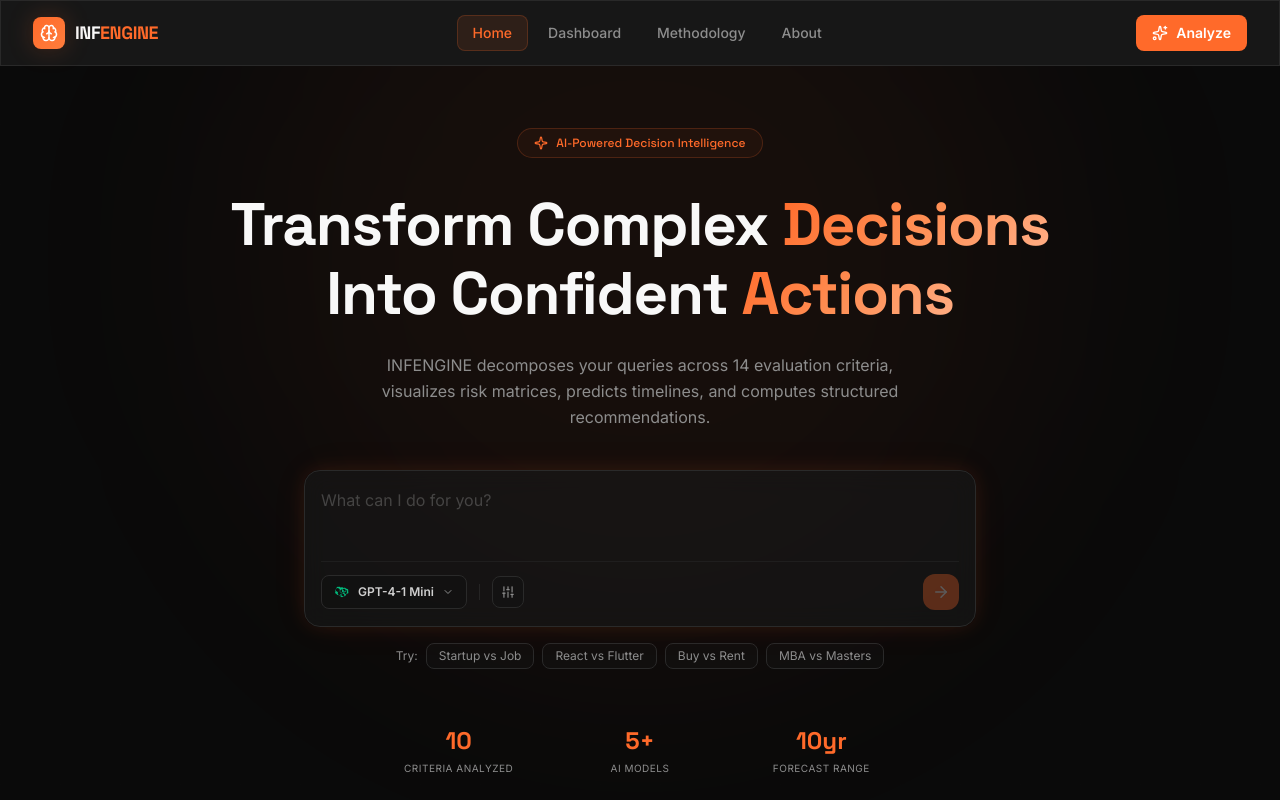
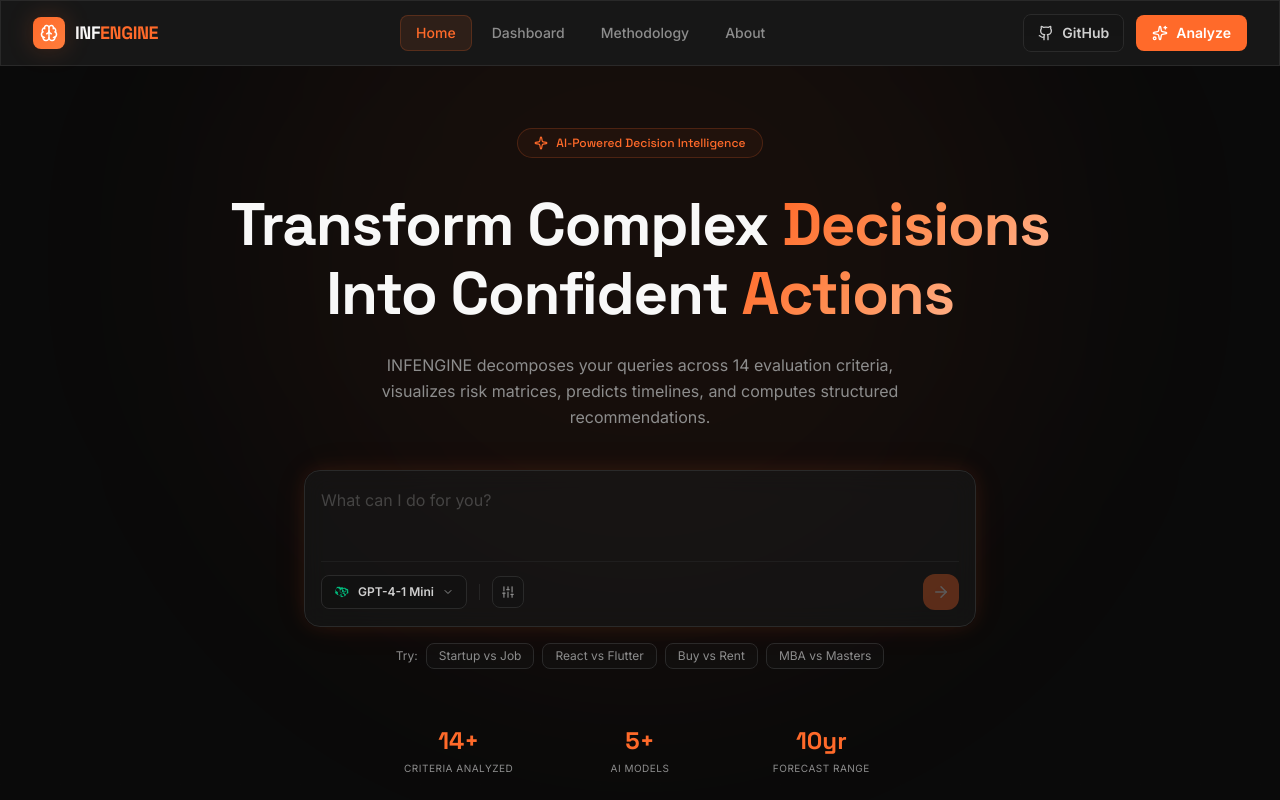
Before and after one commit to jaymore4501/INFENGINE, a Next.js app: page / in a window 1280 px wide. Shown: the top 800 px of the page. Built offline with nearby package versions, Linux system fonts and the light colour scheme.

Commit message:
feat: add GitHub repo button in Navbar header and clean up footer style

```diff
--- a/src/app/about/page.tsx
+++ b/src/app/about/page.tsx
@@ -246,7 +246,7 @@ function ContactSection() {
             <ExternalLink className="h-3 w-3" />
           </a>
 
-          <p className="text-xs text-text-muted italic">
+          <p className="text-xs text-text-muted">
             ⭐ Please support the project by leaving a star on GitHub!
           </p>
         </div>
--- a/src/app/page.tsx
+++ b/src/app/page.tsx
@@ -458,7 +458,7 @@ function HeroSection() {
           className="mt-14 grid grid-cols-3 gap-8 max-w-lg mx-auto"
         >
           {[
-            { value: '10', label: 'Criteria Analyzed' },
+            { value: '14+', label: 'Criteria Analyzed' },
             { value: '5+', label: 'AI Models' },
             { value: '10yr', label: 'Forecast Range' },
           ].map((stat) => (
--- a/src/components/layout/Footer.tsx
+++ b/src/components/layout/Footer.tsx
@@ -1,4 +1,4 @@
-import { Brain, Globe, Heart } from 'lucide-react';
+import { Brain } from 'lucide-react';
 import Link from 'next/link';
 
 export default function Footer() {
@@ -47,26 +47,30 @@ export default function Footer() {
             <ul className="space-y-2.5">
               {['Next.js 15', 'React 19', 'TypeScript', 'Tailwind CSS', 'Framer Motion'].map((tech) => (
                 <li key={tech} className="text-sm text-text-muted">{tech}</li>
-              ))}
+               ))}
             </ul>
           </div>
         </div>
 
         <div className="mt-12 pt-8 border-t border-border flex flex-col sm:flex-row items-center justify-between gap-4">
-          <p className="text-xs text-text-muted flex items-center gap-1">
-            Built with <Heart className="h-3 w-3 text-danger fill-danger" /> using Next.js &amp; AI
+          <p className="text-xs text-text-muted leading-relaxed">
+            Empowering strategic decisions through multi-dimensional AI intelligence.
           </p>
           <div className="flex items-center gap-4">
             <a
-              href="https://github.com"
+              href="https://github.com/jaymore4501/INFENGINE.git"
               target="_blank"
               rel="noopener noreferrer"
-              className="text-text-muted hover:text-text-primary transition-colors"
+              className="text-text-muted hover:text-primary transition-colors"
+              title="GitHub Repository"
             >
-              <Globe className="h-4 w-4" />
+              <svg className="h-4.5 w-4.5" viewBox="0 0 24 24" fill="none" stroke="currentColor" strokeWidth="2" strokeLinecap="round" strokeLinejoin="round">
+                <path d="M15 22v-4a4.8 4.8 0 0 0-1-3.5c3 0 6-2 6-5.5.08-1.25-.27-2.48-1-3.5.28-1.15.28-2.35 0-3.5 0 0-1 0-3 1.5-2.64-.5-5.36-.5-8 0C6 2 5 2 5 2c-.3 1.15-.3 2.35 0 3.5A5.403 5.403 0 0 0 4 9c0 3.5 3 5.5 6 5.5-.39.49-.68 1.05-.85 1.65-.17.6-.22 1.23-.15 1.85v4" />
+                <path d="M9 18c-4.51 2-5-2-7-2" />
+              </svg>
             </a>
             <span className="text-xs text-text-muted">
-              © {new Date().getFullYear()} INFENGINE
+              © {new Date().getFullYear()} INFENGINE. All rights reserved.
             </span>
           </div>
         </div>
--- a/src/components/layout/Navbar.tsx
+++ b/src/components/layout/Navbar.tsx
@@ -62,14 +62,28 @@ export default function Navbar() {
             })}
           </div>
 
-          {/* CTA */}
+          {/* CTA & Repo */}
+          <div className="hidden md:flex items-center gap-3">
+            <a
+              href="https://github.com/jaymore4501/INFENGINE.git"
+              target="_blank"
+              rel="noopener noreferrer"
+              className="flex items-center gap-2 rounded-lg border border-border bg-surface/30 px-3.5 py-2 text-sm font-semibold text-text-secondary hover:border-primary/30 hover:text-primary transition-all active:scale-95"
+            >
+              <svg className="h-4 w-4" viewBox="0 0 24 24" fill="none" stroke="currentColor" strokeWidth="2" strokeLinecap="round" strokeLinejoin="round">
+                <path d="M15 22v-4a4.8 4.8 0 0 0-1-3.5c3 0 6-2 6-5.5.08-1.25-.27-2.48-1-3.5.28-1.15.28-2.35 0-3.5 0 0-1 0-3 1.5-2.64-.5-5.36-.5-8 0C6 2 5 2 5 2c-.3 1.15-.3 2.35 0 3.5A5.403 5.403 0 0 0 4 9c0 3.5 3 5.5 6 5.5-.39.49-.68 1.05-.85 1.65-.17.6-.22 1.23-.15 1.85v4" />
+                <path d="M9 18c-4.51 2-5-2-7-2" />
+              </svg>
+              GitHub
+            </a>
             <Link
               href="/"
-            className="hidden md:flex items-center gap-2 rounded-lg bg-primary px-4 py-2 text-sm font-semibold text-white transition-all hover:bg-primary-hover hover:shadow-lg hover:shadow-primary/20 active:scale-95"
+              className="flex items-center gap-2 rounded-lg bg-primary px-4 py-2 text-sm font-semibold text-white transition-all hover:bg-primary-hover hover:shadow-lg hover:shadow-primary/20 active:scale-95"
             >
               <Sparkles className="h-4 w-4" />
               Analyze
             </Link>
+          </div>
 
           {/* Mobile menu button */}
           <MobileMenu pathname={pathname} />
@@ -102,6 +116,20 @@ function MobileMenu({ pathname }: { pathname: string }) {
               {link.label}
             </Link>
           ))}
+          <div className="border-t border-border mt-1.5 pt-1.5">
+            <a
+              href="https://github.com/jaymore4501/INFENGINE.git"
+              target="_blank"
+              rel="noopener noreferrer"
+              className="flex items-center gap-2 rounded-lg px-4 py-2.5 text-sm font-medium text-text-muted hover:text-text-primary hover:bg-surface"
+            >
+              <svg className="h-4 w-4" viewBox="0 0 24 24" fill="none" stroke="currentColor" strokeWidth="2" strokeLinecap="round" strokeLinejoin="round">
+                <path d="M15 22v-4a4.8 4.8 0 0 0-1-3.5c3 0 6-2 6-5.5.08-1.25-.27-2.48-1-3.5.28-1.15.28-2.35 0-3.5 0 0-1 0-3 1.5-2.64-.5-5.36-.5-8 0C6 2 5 2 5 2c-.3 1.15-.3 2.35 0 3.5A5.403 5.403 0 0 0 4 9c0 3.5 3 5.5 6 5.5-.39.49-.68 1.05-.85 1.65-.17.6-.22 1.23-.15 1.85v4" />
+                <path d="M9 18c-4.51 2-5-2-7-2" />
+              </svg>
+              GitHub
+            </a>
+          </div>
         </div>
       </details>
     </div>
```
Lines whose indentation alone changed are shown as unchanged.
